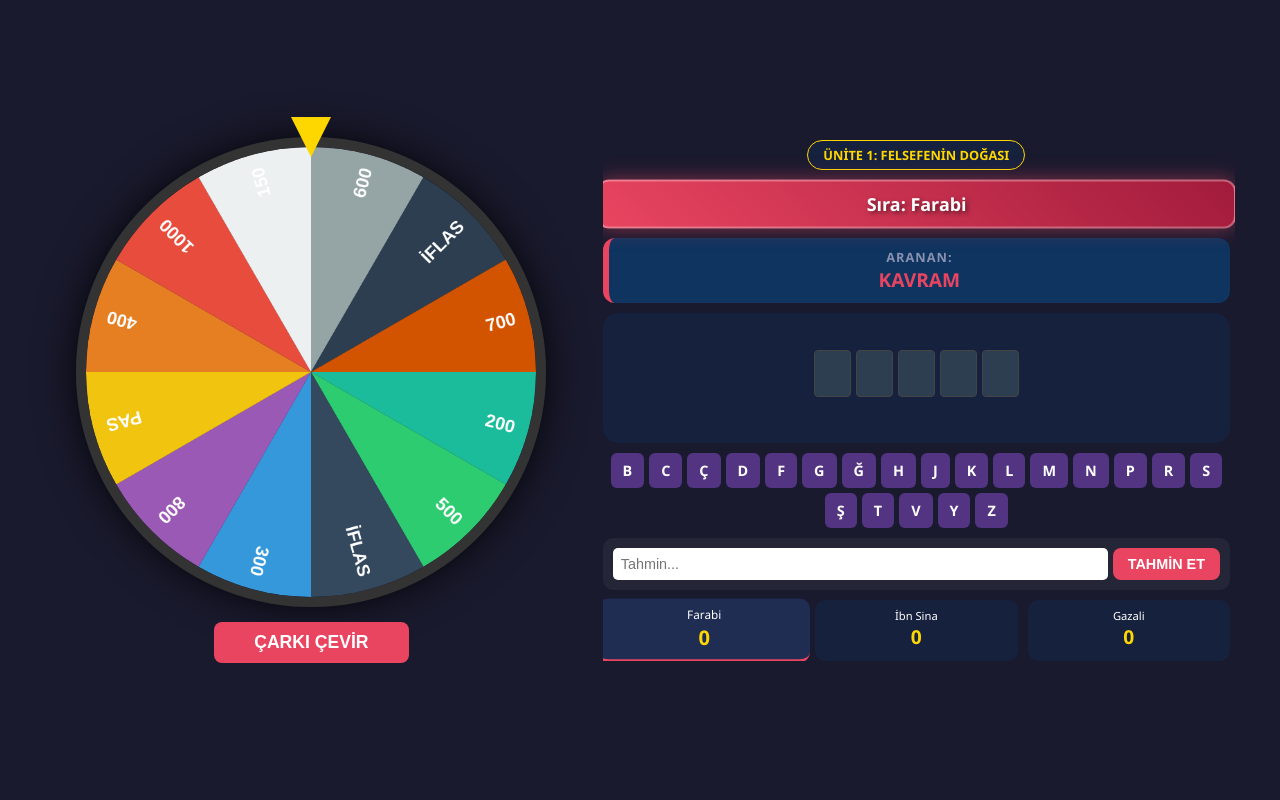
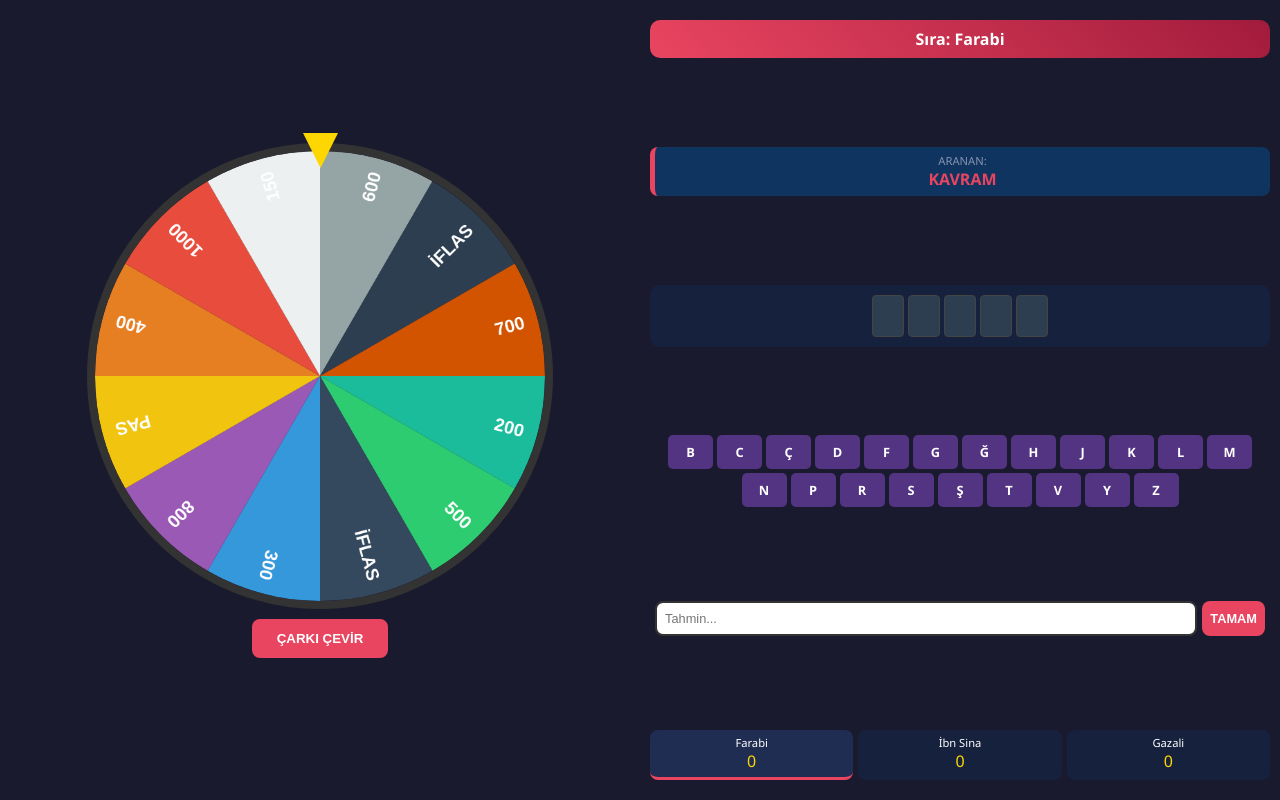
Before and after one commit to komubaba/CarkiFelsefe, a plain HTML site: page index.htm in a window 1280 px wide. Both pictures are taken after a click on the button "OYUNU BAŞLAT". Drawn offline with Linux system fonts and the light colour scheme.

Commit message:
Update index.htm

```diff
--- a/index.htm
+++ b/index.htm
@@ -22,6 +22,7 @@
             justify-content: center;
             align-items: center;
             height: 100vh;
+            width: 100vw;
             overflow: hidden;
             touch-action: manipulation;
         }
@@ -38,15 +39,14 @@
 
         #modal-content {
             background: var(--panel-color);
-            padding: 40px;
+            padding: 30px;
             border-radius: 20px;
             border: 3px solid var(--accent-color);
             text-align: center;
-            max-width: 450px;
-            box-shadow: 0 0 50px var(--accent-color);
+            max-width: 80%;
         }
 
-        #modal-msg { font-size: 1.5rem; margin-bottom: 25px; font-weight: bold; white-space: pre-line; }
+        #modal-msg { font-size: 1.2rem; margin-bottom: 20px; font-weight: bold; white-space: pre-line; }
 
         #setup-screen {
             position: fixed;
@@ -57,156 +57,125 @@
             flex-direction: column;
             justify-content: center;
             align-items: center;
-            gap: 15px;
-            padding: 20px;
+            gap: 10px;
         }
 
         .input-group { display: flex; flex-direction: column; align-items: center; width: 100%; }
         input, select {
-            padding: 12px; border-radius: 8px; border: 2px solid #333;
-            width: 320px; font-size: 1rem; background: white; color: #333;
-            max-width: 90%;
+            padding: 10px; border-radius: 8px; border: 2px solid #333;
+            width: 280px; font-size: 0.9rem; background: white; color: #333;
         }
 
-        button { padding: 15px 30px; cursor: pointer; background: var(--accent-color); color: white; border: none; border-radius: 8px; font-weight: bold; font-size: 1.1rem; }
+        button { padding: 12px 25px; cursor: pointer; background: var(--accent-color); color: white; border: none; border-radius: 8px; font-weight: bold; }
 
         #game-container {
             display: none;
             width: 100%;
-            height: 100vh;
-            padding: 0 50px;
+            height: 100%;
+            grid-template-columns: 1fr 1fr;
+            align-items: center;
+            padding: 10px;
             box-sizing: border-box;
-            grid-template-columns: 1fr 1.2fr;
-            gap: 30px;
+            gap: 20px;
+        }
+
+        /* Çark Bölümü */
+        .wheel-section {
+            display: flex;
+            flex-direction: column;
             align-items: center;
             justify-content: center;
+            position: relative;
         }
+        #wheel-canvas {
+            width: 85vh !important; /* Yüksekliğe göre ölçeklenir */
+            height: 85vh !important;
+            max-width: 450px;
+            max-height: 450px;
+            border-radius: 50%;
+            border: 8px solid #333;
+        }
+        #pointer { position: absolute; top: -10px; z-index: 100; width: 35px; fill: #ffd700; transform: rotate(180deg); }
 
-        .wheel-section { display: flex; flex-direction: column; align-items: center; position: relative; }
-        #wheel-canvas { width: 450px; height: 450px; border-radius: 50%; border: 10px solid #333; box-shadow: 0 0 40px rgba(0,0,0,0.8); }
-        #pointer { position: absolute; top: -20px; z-index: 100; width: 40px; fill: #ffd700; transform: rotate(180deg); }
-
-        .display-section { display: flex; flex-direction: column; gap: 10px; width: 100%; max-height: 95vh; overflow-y: auto; padding-right: 5px; }
-
-        #unit-display {
-            background: #16213e;
-            color: #ffd700;
-            padding: 5px 15px;
-            border-radius: 20px;
-            font-size: 0.8rem;
-            font-weight: bold;
-            display: inline-block;
-            border: 1px solid #ffd700;
+        /* Sağ Panel */
+        .display-section {
+            display: flex;
+            flex-direction: column;
+            gap: 8px;
+            height: 95vh;
+            justify-content: space-between;
         }
 
         #game-status-box {
             background: linear-gradient(45deg, #e94560, #a21b3c);
-            color: white;
-            padding: 10px;
-            border-radius: 12px;
+            padding: 8px;
+            border-radius: 10px;
             text-align: center;
-            font-weight: 900;
-            font-size: 1.1rem;
-            box-shadow: 0 0 20px rgba(233, 69, 96, 0.5);
-            border: 2px solid rgba(255,255,255,0.3);
-            text-shadow: 2px 2px 4px rgba(0,0,0,0.5);
-            animation: pulse 2s infinite;
-        }
-
-        @keyframes pulse {
-            0% { transform: scale(1); }
-            50% { transform: scale(1.02); }
-            100% { transform: scale(1); }
+            font-size: 1rem;
+            font-weight: bold;
         }
 
         #category-info {
             background: #0f3460;
+            padding: 6px;
+            border-radius: 8px;
+            text-align: center;
+            border-left: 5px solid var(--accent-color);
+        }
+        #type-label { font-size: 0.7rem; color: #8892b0; display: block; }
+        #type-value { font-size: 1rem; color: var(--accent-color); font-weight: 900; }
+
+        #puzzle-board {
+            background: #16213e;
             padding: 10px;
-            border-radius: 12px;
-            text-align: center;
-            font-size: 1.2rem;
-            border-left: 6px solid var(--accent-color);
+            border-radius: 10px;
+            display: flex;
+            flex-wrap: wrap;
+            justify-content: center;
+            gap: 5px;
         }
 
-        #type-label { color: #8892b0; font-size: 0.8rem; display: block; font-weight: bold; letter-spacing: 1px;}
-        #type-value { color: var(--accent-color); font-weight: 900; text-transform: uppercase; }
+        .letter-box {
+            width: 30px; height: 40px; background: #fff; color: #000;
+            display: flex; justify-content: center; align-items: center;
+            font-size: 1.2rem; font-weight: bold; border-radius: 4px;
+        }
+        .letter-box.hidden { background: #2c3e50; color: transparent; border: 1px solid #444; }
 
-        #puzzle-board {
-            background: #16213e; padding: 15px; border-radius: 15px;
-            display: flex; flex-wrap: wrap; justify-content: center;
-            gap: 8px; min-height: 100px; align-content: center;
+        /* Klavye Ayarı */
+        #alphabet {
+            display: flex;
+            flex-wrap: wrap;
+            gap: 4px;
+            justify-content: center;
+            max-width: 100%;
         }
-
-        .word-group { display: flex; gap: 5px; white-space: nowrap; margin-bottom: 8px; }
-
-        .letter-box {
-            width: 35px; height: 45px; background: #fff; color: #000;
-            display: flex; justify-content: center; align-items: center;
-            font-size: 1.4rem; font-weight: bold; border-radius: 4px;
-            visibility: hidden;
+        .alpha-key {
+            padding: 8px 10px;
+            background: #533483;
+            border-radius: 5px;
+            font-size: 0.8rem;
+            font-weight: bold;
+            min-width: 25px;
+            text-align: center;
         }
-        .letter-box.revealed { visibility: visible; animation: flip 0.6s; }
-        .letter-box.hidden { visibility: visible; background: #2c3e50; color: transparent; border: 1px solid #444; }
-
-        @keyframes flip { from { transform: rotateY(90deg); } to { transform: rotateY(0); } }
-
-        #alphabet { display: flex; flex-wrap: wrap; gap: 5px; justify-content: center; }
-        .alpha-key { padding: 8px 12px; background: #533483; border-radius: 6px; cursor: pointer; font-weight: bold; font-size: 0.9rem; }
-        .alpha-key.used { background: #111; color: #444; pointer-events: none; opacity: 0.5; }
+        .alpha-key.used { opacity: 0.3; }
 
         .guess-area {
-            display: flex; justify-content: center; gap: 5px;
-            padding: 10px; background: rgba(255,255,255,0.05); border-radius: 10px;
+            display: flex; gap: 5px; padding: 5px;
         }
-        .guess-area input { flex: 1; padding: 8px; border-radius: 5px; border: none; font-size: 0.9rem; }
-        .guess-area button { padding: 8px 15px; font-size: 0.9rem; }
+        .guess-area input { flex: 1; padding: 8px; font-size: 0.8rem; }
+        .guess-area button { padding: 8px; font-size: 0.8rem; }
 
-        #players-row { display: grid; grid-template-columns: repeat(3, 1fr); gap: 10px; }
-        .player-card { background: var(--panel-color); padding: 8px; border-radius: 10px; text-align: center; border-bottom: 3px solid transparent; }
-        .player-card.active { border-color: var(--accent-color); background: #1f2d52; transform: scale(1.05); transition: 0.3s; }
-        .score { font-size: 1.2rem; color: #ffd700; font-weight: bold; }
+        #players-row { display: grid; grid-template-columns: repeat(3, 1fr); gap: 5px; }
+        .player-card { background: var(--panel-color); padding: 5px; border-radius: 8px; text-align: center; font-size: 0.7rem; border-bottom: 3px solid transparent; }
+        .player-card.active { border-color: var(--accent-color); background: #1f2d52; }
+        .score { font-size: 1rem; color: #ffd700; }
 
-        .footer-credit {
-            position: absolute;
-            bottom: 10px;
-            font-size: 0.6rem;
-            color: rgba(255, 255, 255, 0.3);
-            letter-spacing: 1px;
-            text-transform: uppercase;
-            width: 100%;
-            text-align: center;
-        }
-
-        /* MOBİL OPTİMİZASYON (YATAY ÇEVİRME) */
-        @media screen and (max-width: 1024px) {
-            body { overflow: hidden; }
-
-            #setup-screen {
-                padding: 10px;
-                gap: 8px;
-            }
-            #setup-screen h1 { font-size: 2rem !important; }
-            #setup-screen input, #setup-screen select { padding: 8px; width: 250px; font-size: 0.9rem; }
-
-            #game-container {
-                display: none;
-                grid-template-columns: 320px 1fr;
-                gap: 15px;
-                padding: 10px;
-            }
-
-            #wheel-canvas { width: 300px; height: 300px; }
-            .letter-box { width: 28px; height: 38px; font-size: 1.1rem; }
-            .alpha-key { padding: 6px 8px; font-size: 0.75rem; }
-            #game-status-box { font-size: 0.9rem; padding: 5px; }
-            #category-info { font-size: 1rem; padding: 5px; }
-        }
-
-        /* Telefonlar dikey tutulduğunda ekranı yan çevirmeye zorla veya uyar */
-        @media screen and (max-width: 600px) and (orientation: portrait) {
+        /* MOBİLDE YAN ÇEVİRME ZORUNLULUĞU AYARI */
+        @media screen and (max-width: 900px) and (orientation: portrait) {
             #game-container, #setup-screen {
                 transform: rotate(90deg);
-                transform-origin: center;
                 width: 100vh;
                 height: 100vw;
                 position: fixed;
@@ -215,9 +184,12 @@
                 margin-top: -50vw;
                 margin-left: -50vh;
             }
-            #custom-modal {
-                transform: rotate(90deg);
-            }
+        }
+
+        @media screen and (max-height: 450px) {
+            #wheel-canvas { width: 70vh !important; height: 70vh !important; }
+            .letter-box { width: 25px; height: 32px; font-size: 1rem; }
+            .alpha-key { padding: 5px 7px; font-size: 0.7rem; }
         }
     </style>
 </head>
@@ -231,7 +203,7 @@
     </div>
 
     <div id="setup-screen">
-        <h1 style="font-size: 4rem; color: var(--accent-color); margin-bottom: 10px;">Çark-ı Felsefe</h1>
+        <h1 style="color: var(--accent-color); margin: 0;">Çark-ı Felsefe</h1>
         <div class="input-group"><input type="text" id="p1" placeholder="1. Yarışmacı" value="Farabi"></div>
         <div class="input-group"><input type="text" id="p2" placeholder="2. Yarışmacı" value="İbn Sina"></div>
         <div class="input-group"><input type="text" id="p3" placeholder="3. Yarışmacı" value="Gazali"></div>
@@ -255,35 +227,31 @@
             </select>
         </div>
         <button onclick="startGame()">OYUNU BAŞLAT</button>
-        <div class="footer-credit">Tasarlayan: Veysel ÖZSALMAN</div>
     </div>
 
     <div id="game-container">
         <div class="wheel-section">
             <svg id="pointer" viewBox="0 0 100 100"><path d="M50 0 L100 100 L0 100 Z"/></svg>
             <canvas id="wheel-canvas" width="650" height="650"></canvas>
-            <button id="spin-btn" style="margin-top:15px; padding: 10px 40px;" onclick="spinWheel()">ÇARKI ÇEVİR</button>
+            <button id="spin-btn" style="margin-top:10px;" onclick="spinWheel()">ÇARKI ÇEVİR</button>
         </div>
 
         <div class="display-section">
-            <div style="text-align: center;">
-                <div id="unit-display">YÜKLENİYOR...</div>
-            </div>
-            <div id="game-status-box">OYUN BAŞLATILDI...</div>
+            <div id="game-status-box">Sıra Bekleniyor...</div>
             <div id="category-info">
                 <span id="type-label">ARANAN:</span>
-                <span id="type-value">YÜKLENİYOR...</span>
+                <span id="type-value">-</span>
             </div>
             <div id="puzzle-board"></div>
             <div id="alphabet"></div>
             <div class="guess-area">
                 <input type="text" id="solve-input" placeholder="Tahmin...">
-                <button onclick="solvePuzzle()">TAHMİN ET</button>
+                <button onclick="solvePuzzle()">TAMAM</button>
             </div>
             <div id="players-row">
-                <div class="player-card" id="card-0"><div id="name-0" style="font-size:0.7rem"></div><div class="score" id="score-0">0</div></div>
-                <div class="player-card" id="card-1"><div id="name-1" style="font-size:0.7rem"></div><div class="score" id="score-1">0</div></div>
-                <div class="player-card" id="card-2"><div id="name-2" style="font-size:0.7rem"></div><div class="score" id="score-2">0</div></div>
+                <div class="player-card" id="card-0"><div id="name-0"></div><div class="score" id="score-0">0</div></div>
+                <div class="player-card" id="card-1"><div id="name-1"></div><div class="score" id="score-1">0</div></div>
+                <div class="player-card" id="card-2"><div id="name-2"></div><div class="score" id="score-2">0</div></div>
             </div>
         </div>
     </div>
@@ -293,6 +261,7 @@
     <audio id="snd-wrong" src="yanlış cevap.mp3"></audio>
 
     <script>
+        // Veriler ve Mekanikler (Değiştirilmedi)
         const unitQuestions = {
             U1: [{type:"KAVRAM", text:"PHYSIS"}, {type:"FİLOZOF", text:"THALES"}, {type:"KAVRAM", text:"ARKHE"}, {type:"FELSEFİ AKIM", text:"RASYONALİZM"}, {type:"FİLOZOF", text:"ANAXIMANDROS"}],
             U2: [{type:"KAVRAM", text:"TÜMDENGELİM"}, {type:"KAVRAM", text:"ÖNCÜL"}, {type:"KAVRAM", text:"GEÇERLİLİK"}, {type:"KAVRAM", text:"TÜMEVARIM"}, {type:"FİLOZOF SÖZÜ", text:"BİLEN DENETLER"}],
@@ -314,11 +283,7 @@
 
         function showMessage(msg) {
             const statusBox = document.getElementById("game-status-box");
-            if (statusBox) {
-                statusBox.innerText = msg;
-                statusBox.style.backgroundColor = "#ff4d4d";
-                setTimeout(() => { statusBox.style.backgroundColor = "#e94560"; }, 500);
-            }
+            if (statusBox) { statusBox.innerText = msg; }
             if (msg.includes("BİTTİ") || msg.includes("KAZANAN")) {
                 document.getElementById("modal-msg").innerText = msg;
                 document.getElementById("custom-modal").style.display = "flex";
@@ -327,14 +292,11 @@
 
         function closeModal() {
             document.getElementById("custom-modal").style.display = "none";
-            if(document.querySelector("#custom-modal button").innerText === "ANA MENÜYE DÖN") {
-                location.reload();
-            }
+            if(document.querySelector("#custom-modal button").innerText === "ANA MENÜYE DÖN") { location.reload(); }
         }
 
         function drawWheel() {
-            const canvas = document.getElementById("wheel-canvas");
-            const ctx = canvas.getContext("2d");
+            const ctx = document.getElementById("wheel-canvas").getContext("2d");
             const arc = (Math.PI * 2) / segments.length;
             ctx.clearRect(0, 0, 650, 650);
             segments.forEach((seg, i) => {
@@ -348,10 +310,8 @@
 
         function startGame() {
             const unitSelect = document.getElementById("unit-select");
-            document.getElementById("unit-display").innerText = unitSelect.options[unitSelect.selectedIndex].text;
             for(let i=0; i<3; i++) {
                 players[i].name = document.getElementById(`p${i+1}`).value || `Oyuncu ${i+1}`;
-                players[i].score = 0;
                 document.getElementById(`name-${i}`).innerText = players[i].name;
             }
             maxRounds = parseInt(document.getElementById("total-rounds").value);
@@ -359,17 +319,14 @@
             document.getElementById("setup-screen").style.display = "none";
             document.getElementById("game-container").style.display = "grid";
             drawWheel(); loadQuestion(); updateUI();
-            setTimeout(() => showMessage(`Sıra: ${players[0].name}`), 600);
+            showMessage(`Sıra: ${players[0].name}`);
         }
 
         function loadQuestion() {
-            if (currentQuestionsList.length > 0) {
-                currentQuestion = currentQuestionsList[Math.floor(Math.random() * currentQuestionsList.length)];
-            }
+            currentQuestion = currentQuestionsList[Math.floor(Math.random() * currentQuestionsList.length)];
             revealedLetters = [];
             document.getElementById("type-value").innerText = currentQuestion.type;
-            initAlphabet();
-            renderBoard();
+            initAlphabet(); renderBoard();
         }
 
         function renderBoard() {
@@ -377,10 +334,10 @@
             board.innerHTML = "";
             currentQuestion.text.split(" ").forEach(word => {
                 const wordDiv = document.createElement("div");
-                wordDiv.className = "word-group";
+                wordDiv.style.display = "flex"; wordDiv.style.gap = "4px";
                 word.split("").forEach(char => {
                     const div = document.createElement("div");
-                    div.className = revealedLetters.includes(char) ? "letter-box revealed" : "letter-box hidden";
+                    div.className = revealedLetters.includes(char) ? "letter-box" : "letter-box hidden";
                     div.innerText = char;
                     wordDiv.appendChild(div);
                 });
@@ -391,16 +348,14 @@
         function spinWheel() {
             if (!canSpin) return;
             canSpin = false;
-            const audio = document.getElementById("snd-spin");
-            if(audio) audio.play();
-            const spinAdd = Math.floor(Math.random() * 360) + 2160;
+            const audio = document.getElementById("snd-spin"); if(audio) audio.play();
+            const spinAdd = Math.floor(Math.random() * 360) + 1440;
             rotation += spinAdd;
             const canvas = document.getElementById("wheel-canvas");
-            canvas.style.transition = "transform 4s cubic-bezier(0.15, 0, 0.15, 1)";
+            canvas.style.transition = "transform 3s cubic-bezier(0.15, 0, 0.15, 1)";
             canvas.style.transform = `rotate(${rotation}deg)`;
 
             setTimeout(() => {
-                if(audio) { audio.pause(); audio.currentTime = 0; }
                 const actualDeg = rotation % 360;
                 const index = Math.floor(((360 - actualDeg + 270) % 360) / 30);
                 const result = segments[index];
@@ -413,23 +368,21 @@
                     currentValue = result; canGuess = true;
                     showMessage(`${result} PUAN!`);
                 }
-            }, 4100);
+            }, 3100);
         }
 
         function handleGuess(char) {
             if (!canGuess) return;
-            document.querySelectorAll(".alpha-key").forEach(k => { if(k.innerText === char) k.classList.add("used"); });
             if (currentQuestion.text.includes(char)) {
-                const snd = document.getElementById("snd-correct"); if(snd) snd.play();
                 revealedLetters.push(char);
                 const count = currentQuestion.text.split(char).length - 1;
                 players[currentPlayer].score += (currentValue * count);
                 renderBoard(); canGuess = false; canSpin = true; updateUI();
-                if (checkWin()) return;
+                checkWin();
             } else {
-                const snd = document.getElementById("snd-wrong"); if(snd) snd.play();
-                showMessage(`Seçilen Harf Yok!`); setTimeout(nextTurn, 1200);
+                showMessage(`Yok!`); setTimeout(nextTurn, 1000);
             }
+            initAlphabet(); // Kullanılan harfi güncellemek için
         }
 
         function nextTurn() {
@@ -442,13 +395,11 @@
             const val = document.getElementById("solve-input").value.toUpperCase();
             if(!val) return;
             if(val === currentQuestion.text) {
-                const snd = document.getElementById("snd-correct"); if(snd) snd.play();
-                players[currentPlayer].score += 2000;
+                players[currentPlayer].score += 1000;
                 currentQuestion.text.split("").forEach(c => { if(c !== " ") revealedLetters.push(c); });
                 renderBoard(); updateUI(); checkWin();
             } else {
-                const snd = document.getElementById("snd-wrong"); if(snd) snd.play();
-                showMessage("Yanlış!"); setTimeout(nextTurn, 1200);
+                showMessage("Yanlış!"); setTimeout(nextTurn, 1000);
             }
             document.getElementById("solve-input").value = "";
         }
@@ -456,11 +407,11 @@
         function initAlphabet() {
             const container = document.getElementById("alphabet");
             container.innerHTML = "";
-            // SADECE SESSİZ HARFLER (İsteğine göre güncellendi)
             "BCÇDFGĞHJKLMNPRSŞTVYZ".split("").forEach(char => {
                 const span = document.createElement("div");
-                span.className = "alpha-key"; span.innerText = char;
-                span.onclick = () => handleGuess(char);
+                span.className = revealedLetters.includes(char) ? "alpha-key used" : "alpha-key";
+                span.innerText = char;
+                if(!revealedLetters.includes(char)) span.onclick = () => handleGuess(char);
                 container.appendChild(span);
             });
         }
@@ -472,14 +423,10 @@
                 if(currentRound >= maxRounds) {
                     let winner = players[0];
                     players.forEach(p => { if(p.score > winner.score) winner = p; });
-                    const finalMsg = `🏆 OYUN BİTTİ! 🏆\n\nTEBRİKLER ${winner.name.toUpperCase()}!\nToplam Puan: ${winner.score}`;
-                    document.getElementById("modal-msg").innerText = finalMsg;
-                    document.querySelector("#custom-modal button").innerText = "ANA MENÜYE DÖN";
-                    document.getElementById("custom-modal").style.display = "flex";
+                    showMessage(`🏆 KAZANAN: ${winner.name.toUpperCase()}`);
                 } else {
                     currentRound++;
-                    showMessage(`Tebrikler! ${currentRound}. Tur Başlıyor...`);
-                    setTimeout(loadQuestion, 2000);
+                    setTimeout(loadQuestion, 1500);
                 }
                 return true;
             }
```
